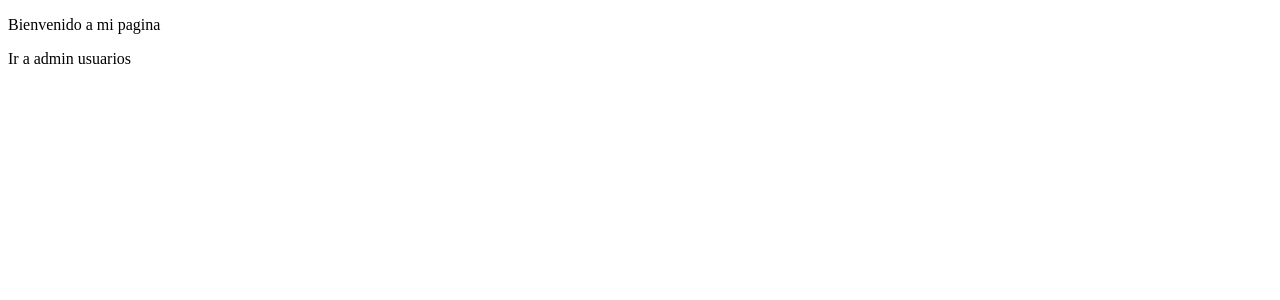
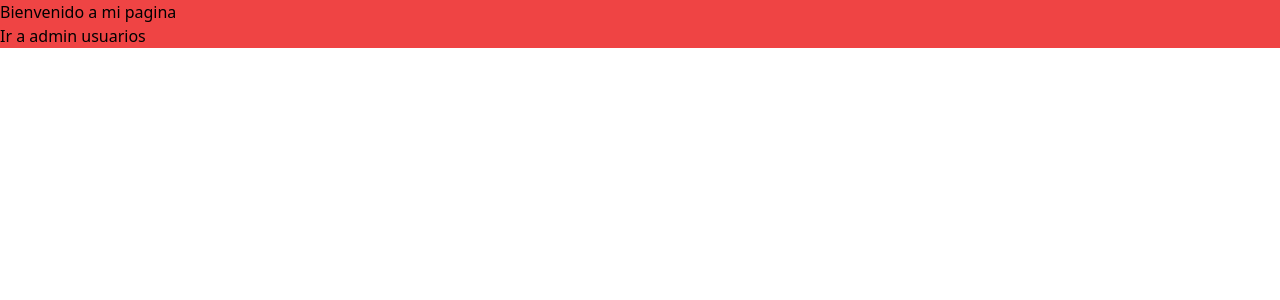
Before and after one commit to Alexander-Arias-Arbelaez/proyecto-ciclo4-mintic, a Next.js app in the folder ciclo4-web/: page / in a window 1280 px wide. Shown: the top 300 px of the page. Built offline with nearby package versions, Linux system fonts and the light colour scheme.

Commit message:
agregando tailwind y rutas
agregando tailwind y rutas

```diff
--- a/ciclo4-web/pages/_app.tsx
+++ b/ciclo4-web/pages/_app.tsx
@@ -1,4 +1,5 @@
 import type { AppProps } from 'next/app'
+import '../styles/globals.css'
 
 function MyApp({ Component, pageProps }: AppProps) {
   return <Component {...pageProps} />
--- a/ciclo4-web/pages/index.tsx
+++ b/ciclo4-web/pages/index.tsx
@@ -4,10 +4,10 @@ import Link from 'next/link';
 
 const Home: NextPage = () => {
   return (
-    <div>
+    <div className='bg-red-500'>
       <p>Bienvenido a mi pagina</p>
       <Link href= '/admin/usuarios'>
-          <p>Ir a admin usuarios</p>
+          <a className='cursor-pointer'>Ir a admin usuarios</a>
       </Link>
     </div>
   )
--- /dev/null
+++ b/ciclo4-web/styles/globals.css
@@ -0,0 +1,3 @@
+@tailwind base;
+@tailwind components;
+@tailwind utilities;
--- a/ciclo4-web/tailwind.config.js
+++ b/ciclo4-web/tailwind.config.js
@@ -1,5 +1,5 @@
 module.exports = {
-  purge: [],
+  purge: ['./pages/**/*.{js,ts,jsx,tsx}', './components/**/*.{js,ts,jsx,tsx}'],
   darkMode: false, // or 'media' or 'class'
   theme: {
     extend: {},
```
